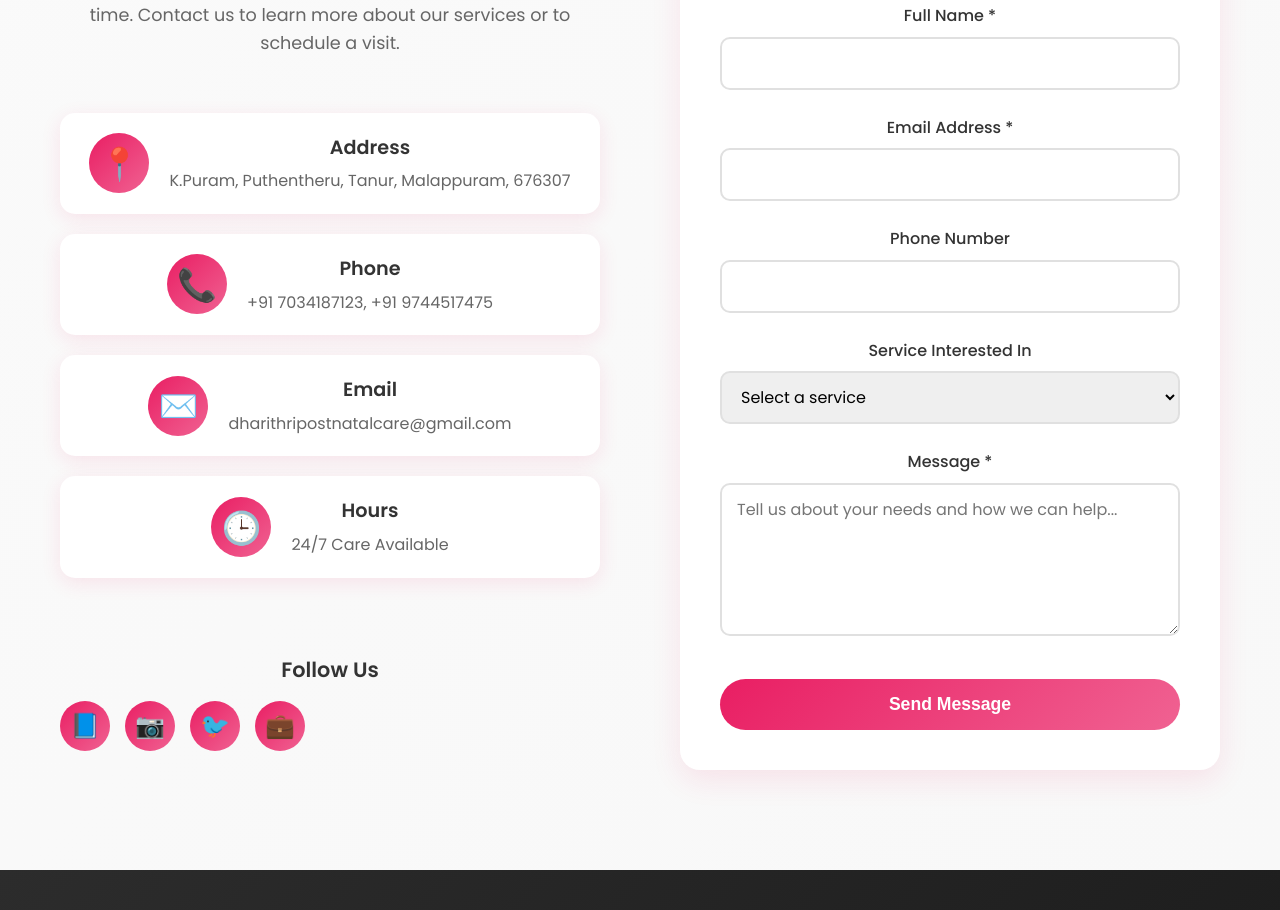
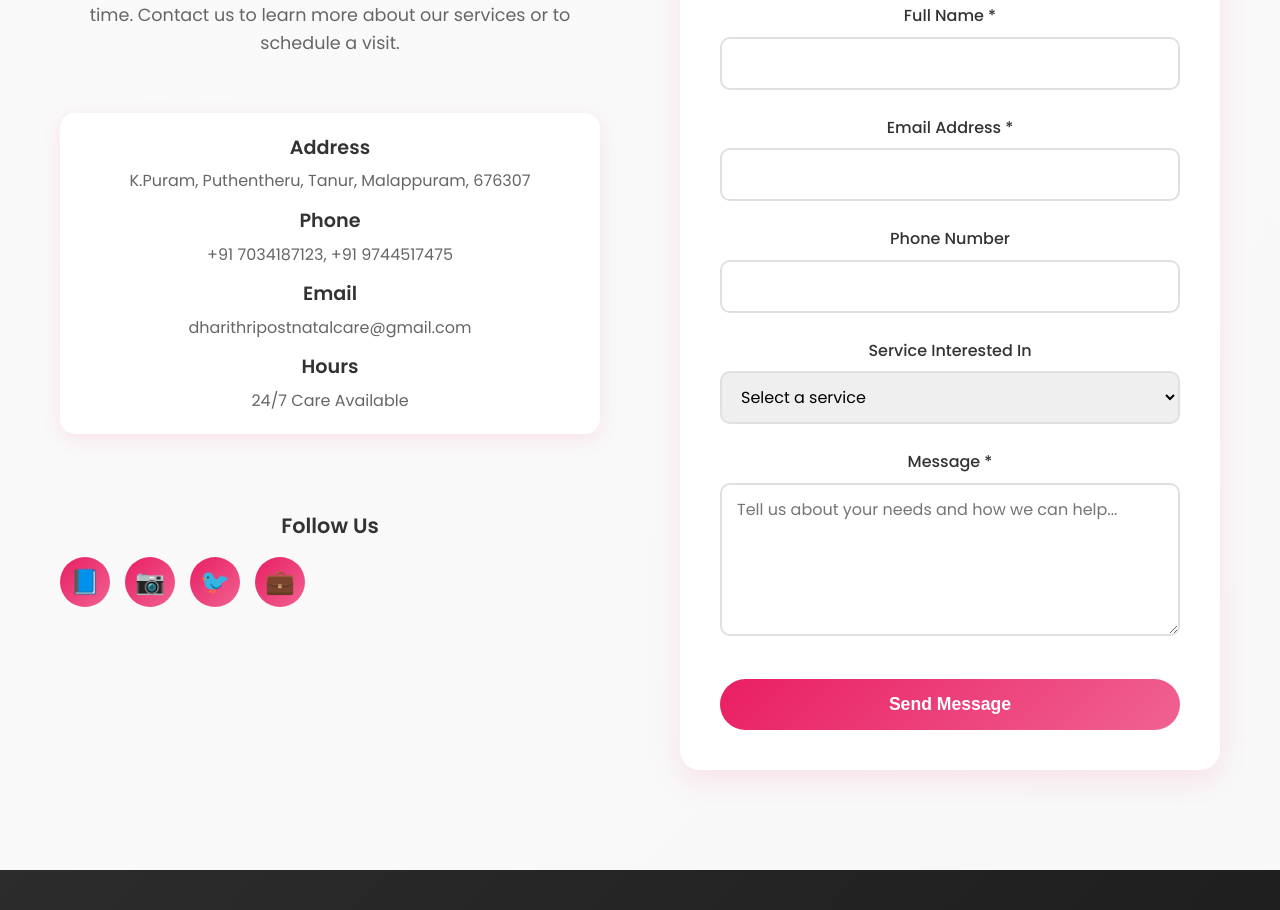
Before and after one commit to abhinandvktl/Dharithri, a React (Create React App) app: page / in a window 1280 px wide. Shown: the part 4671-5581 px from the top of the page. Built offline with nearby package versions, Linux system fonts and the light colour scheme.

Commit message:
worked on getintouch

```diff
--- a/src/components/Contact.css
+++ b/src/components/Contact.css
@@ -59,8 +59,6 @@
   box-shadow: 0 5px 20px rgba(233, 30, 99, 0.1);
   margin-bottom: 20px;
   transition: transform 0.3s ease;
-  text-align: center; /* center text */
-  justify-content: center; /* center layout */
 }
 
 .info-card:hover {
@@ -78,6 +76,16 @@
   border-radius: 50%;
   color: white;
   flex-shrink: 0;
+}
+
+/* Center the text block within the whole card */
+.info-content {
+  flex: 1;
+  display: flex;
+  flex-direction: column;
+  align-items: center;
+  justify-content: center;
+  text-align: center;
 }
 
 .info-content h4 {
@@ -216,6 +224,8 @@
 
   .info-icon {
     font-size: 1.5rem;
+    width: 50px;
+    height: 50px;
   }
 
   .info-content h4 {
--- a/src/components/Contact.js
+++ b/src/components/Contact.js
@@ -51,29 +51,6 @@ const Contact = () => {
     });
   };
 
-  const contactInfo = [
-    {
-      icon: "📍",
-      title: "Address",
-      details: "K.Puram, Puthentheru, Tanur, Malappuram, 676307"
-    },
-  {
-    icon: "📞",
-    title: "Phone",
-    details: "+91 7034187123, +91 9744517475"
-    },
-  {
-    icon: "✉️",
-    title: "Email",
-    details: "dharithripostnatalcare@gmail.com"
-    },
-  {
-    icon: "🕒",
-    title: "Hours",
-    details: "24/7 Care Available"
-    }
-  ];
-
 return (
   <section id="contact" className="contact">
     <div className="container">
@@ -93,15 +70,18 @@ return (
           </p>
 
           <div className="info-cards">
-            {contactInfo.map((info, index) => (
-              <div key={index} className="info-card">
-                <div className="info-icon">{info.icon}</div>
-                <div className="info-content">
-                  <h4>{info.title}</h4>
-                  <p>{info.details}</p>
-                </div>
+            <div className="info-card">
+              <div className="info-content">
+                <h4>Address</h4>
+                <p>K.Puram, Puthentheru, Tanur, Malappuram, 676307</p>
+                <h4 style={{ marginTop: 12 }}>Phone</h4>
+                <p>+91 7034187123, +91 9744517475</p>
+                <h4 style={{ marginTop: 12 }}>Email</h4>
+                <p>dharithripostnatalcare@gmail.com</p>
+                <h4 style={{ marginTop: 12 }}>Hours</h4>
+                <p>24/7 Care Available</p>
               </div>
-            ))}
+            </div>
           </div>
 
           <div className="social-links">
```
Also changed, not shown: 1 other file (tests, documents, lock files or other folders).
